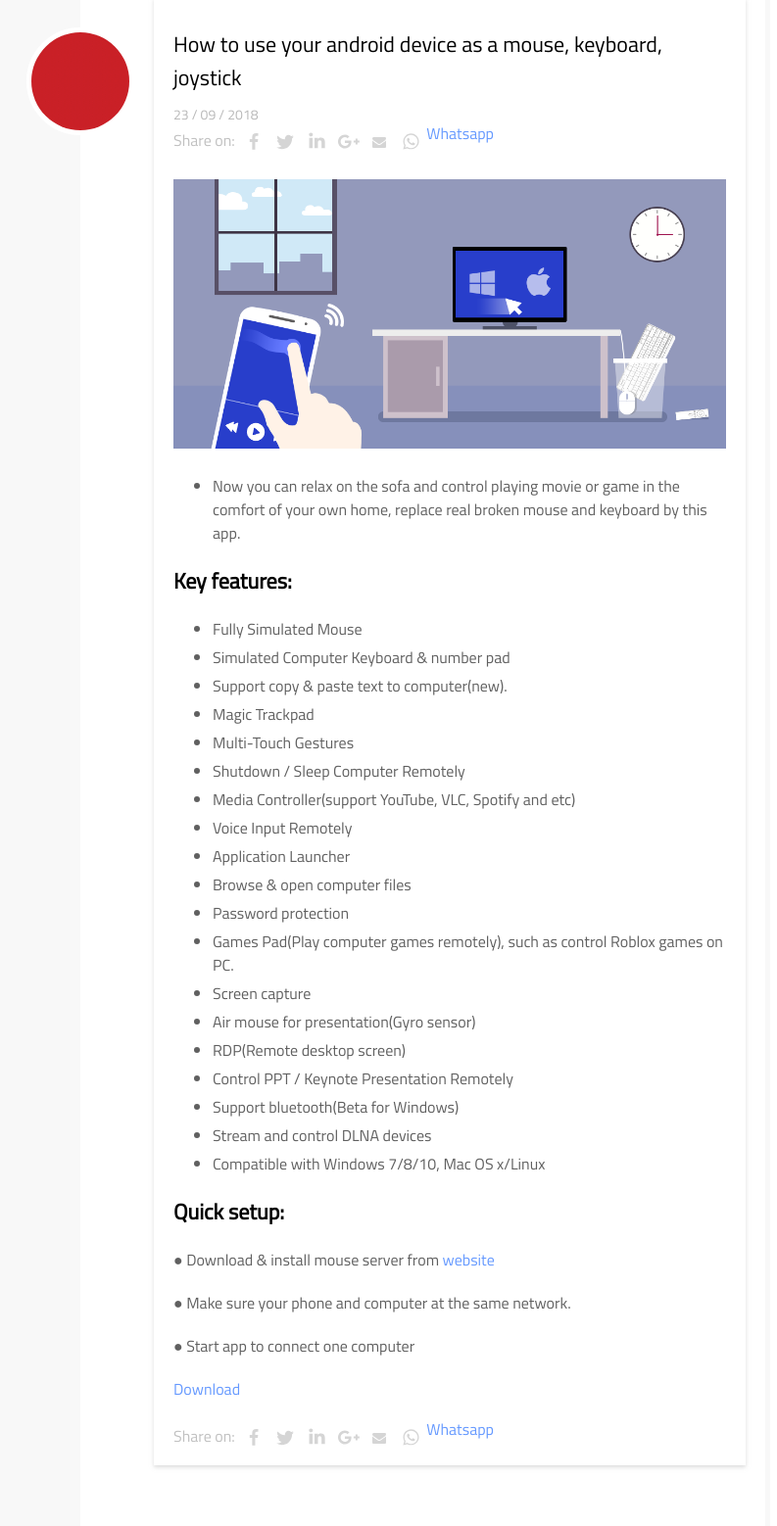
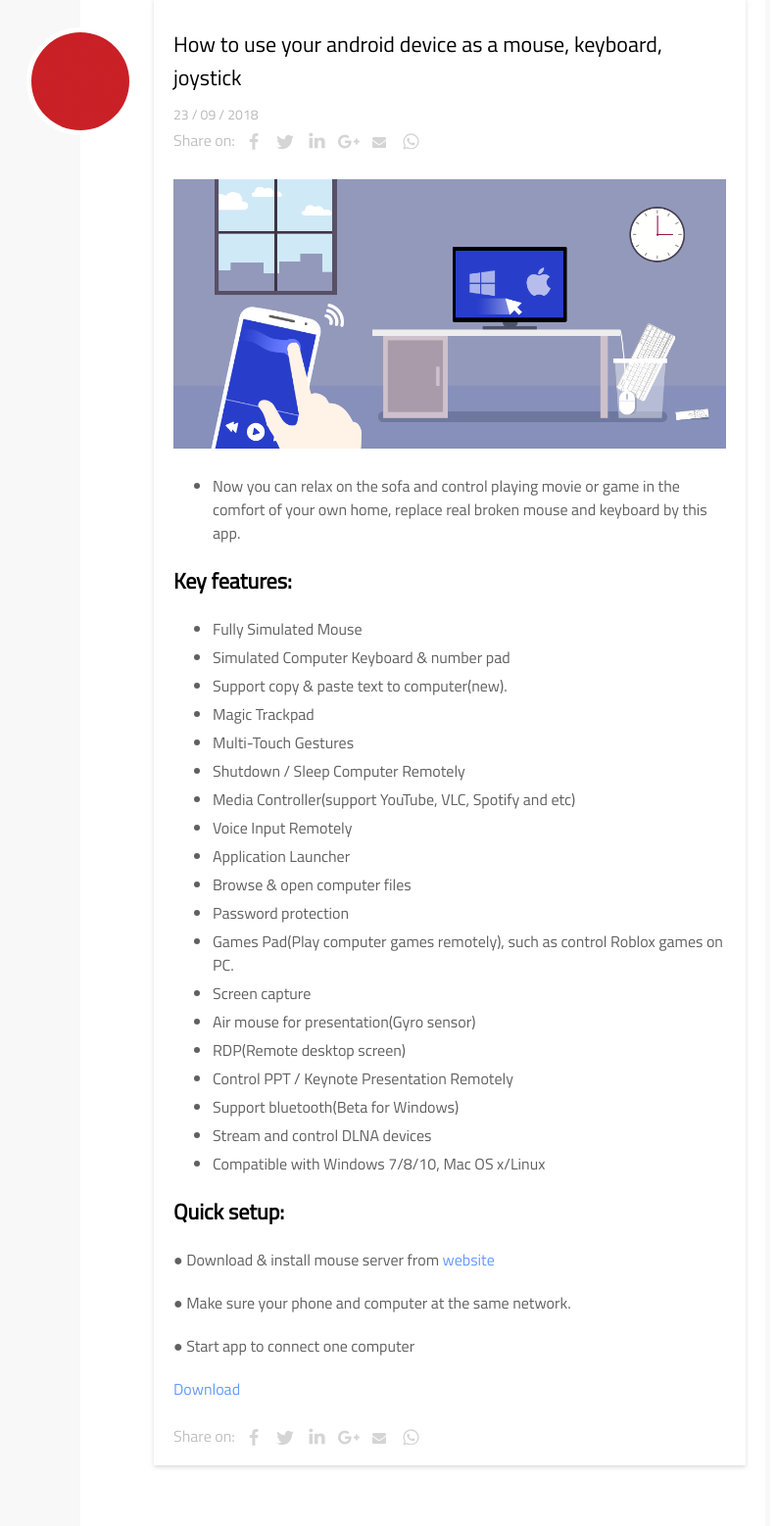
Before and after one commit to dkarthe/KD, a Jekyll site: the page built from _posts/2018-09-23-how to use android phone as a wireless mouse.md, in a window 1280 px wide. Shown: the part 117-1675 px from the top of the page at 98% size, without its empty margins (366-1159 px from the left). Built offline with Jekyll 4.4.1, drawn with Linux system fonts in a browser that asks for light colours; nearby versions of some CDN libraries; library files that are not in the unit come from our copies; comment, search, counter and statistics services are not loaded.

Commit message:
Update share-buttons.html

```diff
--- a/_includes/share-buttons.html
+++ b/_includes/share-buttons.html
@@ -42,5 +42,4 @@
     <div class="gplus" title="Share this on Google Plus" onclick="window.open('https://plus.google.com/share?url=https://kd.ax{{ pageurl }}');"><svg viewBox="0 0 2304 1792" xmlns="http://www.w3.org/2000/svg"><path d="M1437 913q0 208-87 370.5t-248 254-369 91.5q-149 0-285-58t-234-156-156-234-58-285 58-285 156-234 234-156 285-58q286 0 491 192l-199 191q-117-113-292-113-123 0-227.5 62t-165.5 168.5-61 232.5 61 232.5 165.5 168.5 227.5 62q83 0 152.5-23t114.5-57.5 78.5-78.5 49-83 21.5-74h-416v-252h692q12 63 12 122zm867-122v210h-209v209h-210v-209h-209v-210h209v-209h210v209h209z"/></svg></div>
     <div class="mail" title="Share this through Email" onclick="window.open('mailto:?&body=https://kd.ax{{ pageurl }}');"><svg viewBox="0 0 1792 1792" xmlns="http://www.w3.org/2000/svg"><path d="M1792 710v794q0 66-47 113t-113 47h-1472q-66 0-113-47t-47-113v-794q44 49 101 87 362 246 497 345 57 42 92.5 65.5t94.5 48 110 24.5h2q51 0 110-24.5t94.5-48 92.5-65.5q170-123 498-345 57-39 100-87zm0-294q0 79-49 151t-122 123q-376 261-468 325-10 7-42.5 30.5t-54 38-52 32.5-57.5 27-50 9h-2q-23 0-50-9t-57.5-27-52-32.5-54-38-42.5-30.5q-91-64-262-182.5t-205-142.5q-62-42-117-115.5t-55-136.5q0-78 41.5-130t118.5-52h1472q65 0 112.5 47t47.5 113z"/></svg></div>
     <div class="whatsapp" title="Share this on Whatsapp" onclick="windows.open('href=whatsapp://send?text=https://kd.ax{{ pageurl }}');"><svg viewBox="0 0 24 24" xmlns="http://www.w3.org/2000/svg"><path d="M20.1 3.9C17.9 1.7 15 .5 12 .5 5.8.5.7 5.6.7 11.9c0 2 .5 3.9 1.5 5.6L.6 23.4l6-1.6c1.6.9 3.5 1.3 5.4 1.3 6.3 0 11.4-5.1 11.4-11.4-.1-2.8-1.2-5.7-3.3-7.8zM12 21.4c-1.7 0-3.3-.5-4.8-1.3l-.4-.2-3.5 1 1-3.4L4 17c-1-1.5-1.4-3.2-1.4-5.1 0-5.2 4.2-9.4 9.4-9.4 2.5 0 4.9 1 6.7 2.8 1.8 1.8 2.8 4.2 2.8 6.7-.1 5.2-4.3 9.4-9.5 9.4zm5.1-7.1c-.3-.1-1.7-.9-1.9-1-.3-.1-.5-.1-.7.1-.2.3-.8 1-.9 1.1-.2.2-.3.2-.6.1s-1.2-.5-2.3-1.4c-.9-.8-1.4-1.7-1.6-2-.2-.3 0-.5.1-.6s.3-.3.4-.5c.2-.1.3-.3.4-.5.1-.2 0-.4 0-.5C10 9 9.3 7.6 9 7c-.1-.4-.4-.3-.5-.3h-.6s-.4.1-.7.3c-.3.3-1 1-1 2.4s1 2.8 1.1 3c.1.2 2 3.1 4.9 4.3.7.3 1.2.5 1.6.6.7.2 1.3.2 1.8.1.6-.1 1.7-.7 1.9-1.3.2-.7.2-1.2.2-1.3-.1-.3-.3-.4-.6-.5z"/></svg></div>
-<a alt="Whatsapp" href="whatsapp://send?data-text=href=http://kd.ax{{ pageurl }}="whatsapp wa_btn"><span class="ion-social-whatsapp"></span> Whatsapp</a>
 </div>
```
